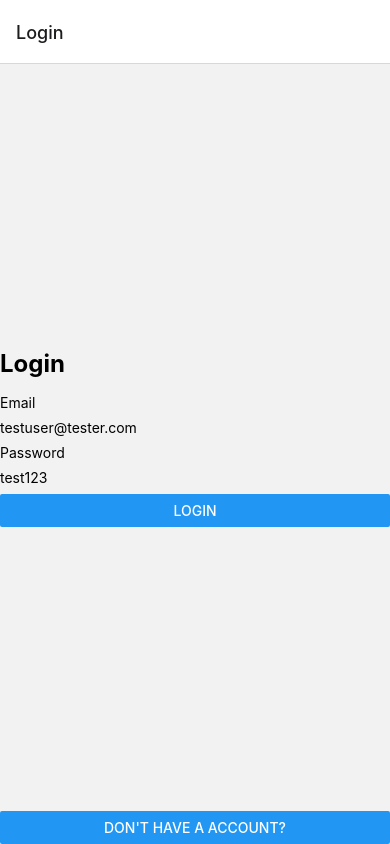
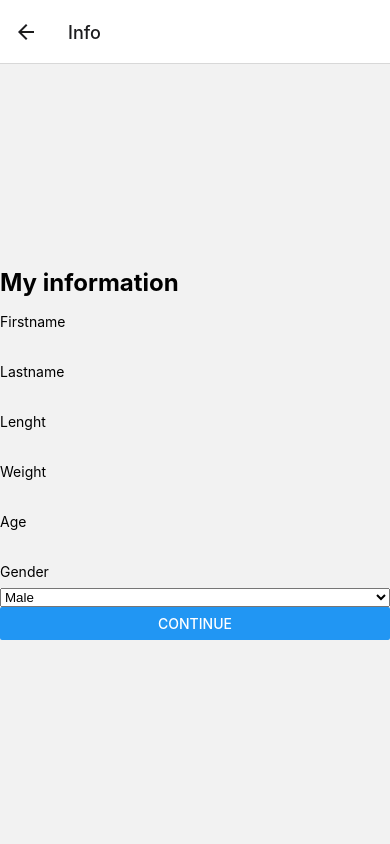
Before and after one commit to MobKehRyhma16/Health-app, a React Native app: screen /Info in a window 390 px wide. Built offline with nearby package versions, Linux system fonts and the light colour scheme; no server answers.

Commit message:
Uudelleen tehty signup
Yhdistää autherisoidun käyttäjän databaseen

```diff
--- a/App.js
+++ b/App.js
@@ -4,6 +4,7 @@ import { createNativeStackNavigator } from '@react-navigation/native-stack';
 import { getAuth } from './Firebase/Config';
 import MyTabs from './Components/BottomTab';
 import LoginScreen from './Screens/LoginScreen';
+import InfoScreen from './Screens/InfoScreen';
 const Stack = createNativeStackNavigator();
 
 // Define the AuthNavigator component outside of the App component
@@ -11,6 +12,7 @@ const AuthNavigator = () => {
   return (
     <Stack.Navigator headerMode="none">
       <Stack.Screen name="Login" component={LoginScreen} />
+      <Stack.Screen name="Info" component={InfoScreen} />
     </Stack.Navigator>
   );
 };
--- a/Components/DrawerComponents/Info.js
+++ b/Components/DrawerComponents/Info.js
@@ -1,13 +1,103 @@
-import React from "react";
-import { View, Text, TextInput, Button, StyleSheet, SafeAreaView } from "react-native";
-import DrawerStyles from "./DrawerStyles";
+import { useState } from 'react';
+import { View, Text, TextInput, Button, StyleSheet, SafeAreaView } from 'react-native';
+import DrawerStyles from './DrawerStyles';
+import { getAuth, addDoc, collection, doc, db, updateDoc} from '../../Firebase/Config';
+import { Picker } from '@react-native-picker/picker';
 
 export default function Info() {
+
+    const [firstname, setFirstname] = useState('');
+    const [lastname, setLastname] = useState('');
+    const [length, setLength] = useState('');
+    const [weight, setWeight] = useState('');
+    const [age, setAge] = useState('');
+    const [gender, setGender] = useState('');
+    const [avatar, setAvatar] = useState('')
+
+    async function addInfo() {
+
+        try {
+        const auth = getAuth();
+        const user = auth.currentUser;
+
+        if (!user) {
+            console.log("No user signed in.");
+            return; // Exit early if no user is signed in
+        }
+
+        const uid = user.uid; // Get user's UID
+
+        // Reference the user's document under the "users" collection
+        const userDocRef = doc(db, "users", uid); // Construct reference to user document
+
+        // Update the existing user document with the new information
+        await updateDoc(userDocRef, {
+            firstname: firstname,
+            lastname: lastname,
+            length: length,
+            weight: weight,
+            age: age,
+            gender: gender,
+            avatar: avatar
+        });
+
+        console.log("User information updated successfully.");
+    } catch (error) {
+        console.error("Error updating user information:", error);
+    }
+}
+
+    /*try {
+        const auth = getAuth();
+        const user = auth.currentUser;
+        console.log(user);
+
+        if (user) {
+        const docRef = await addDoc(collection(db, "users"), {
+            firstname: firstname,
+            lastname: lastname,
+            length: length,
+            weight: weight,
+            age: age,
+            gender: gender,
+            avatar: avatar
+        });
+        console.log("Document written with ID: ", docRef.id);
+    } else {
+        console.error("User not authenticated", );
+    }
+} catch (error) {
+    console.error("Error adding document: ", error);
+}
+}
+*/
+
     return (
         <SafeAreaView style={DrawerStyles.container}>
             <View>
-                <Text style={DrawerStyles.heading}>Info</Text>
+                <Text style={DrawerStyles.heading}>My information</Text>
+                <Text style={DrawerStyles.field}>Firstname</Text>
+                <TextInput style={DrawerStyles.field} keyboardType='default' value={firstname} onChangeText={text => setFirstname(text)} />
+                <Text style={DrawerStyles.field}>Lastname</Text>
+                <TextInput style={DrawerStyles.field} keyboardType='default' value={lastname} onChangeText={text => setLastname(text)} />
+                <Text style={DrawerStyles.field}>Lenght</Text>
+                <TextInput style={DrawerStyles.field} keyboardType='default' value={length} onChangeText={text => setLength(text)} />
+                <Text style={DrawerStyles.field}>Weight</Text>
+                <TextInput style={DrawerStyles.field} keyboardType='default' value={age} onChangeText={text => setAge(text)} />
+                <Text style={DrawerStyles.field}>Age</Text>
+                <TextInput style={DrawerStyles.field} keyboardType='default' value={weight} onChangeText={text => setWeight(text)} />
+                <Text style={DrawerStyles.field}>Gender</Text>
+                <Picker
+                    selectedValue={gender}
+                    onValueChange={(itemValue, itemIndex) =>
+                        setGender(itemValue)
+                    }>
+                    <Picker.Item label="Male" value="male" />
+                    <Picker.Item label="Female" value="female" />
+                    <Picker.Item label="Other" value="other" />
+                </Picker>
+                <Button title='Continue' onPress={addInfo} />
             </View>
         </SafeAreaView>
     );
-}
+};
--- a/Components/DrawerComponents/Signup.js
+++ b/Components/DrawerComponents/Signup.js
@@ -1,48 +1,49 @@
 import { useState } from 'react';
 import { getAuth, createUserWithEmailAndPassword } from '../../Firebase/Config';
-import { View, Text, TextInput, Button, StyleSheet, SafeAreaView } from 'react-native';
+import { View, Text, TextInput, Button, SafeAreaView } from 'react-native';
 import DrawerStyles from './DrawerStyles';
-import { addDoc, collection, db } from '../../Firebase/Config';
+import { addDoc,collection, doc, setDoc, db } from '../../Firebase/Config';
+import { useNavigation } from '@react-navigation/native';
 
 export default function Signup() {
-
+    const navigation = useNavigation();
     const [email, setEmail] = useState('testuser@tester.com');
     const [password, setPassword] = useState('test123');
 
-    async function addData() {
+    const goToInfo = () => {
+        navigation.navigate('Info');
+    }
+
+    async function addData(uid) {
         try {
-            const docRef = await addDoc(collection(db, "users"), {
-              email: email,
-              password: password,
-            });
-            console.log("Document written with ID: ", docRef.id);
-          } catch (e) {
-            console.error("Error adding document: ", e);
+            const userDocRef = doc(collection(db, "users"), uid);
+            await setDoc(userDocRef, { email, password }); // Add user data to Firestore
+            console.log("Document written with ID:", uid);
+        } catch (error) {
+            console.error("Error adding document:", error);
         }
     }
 
     const signup = async () => {
-
         try {
             const auth = getAuth();
             const userCredential = await createUserWithEmailAndPassword(auth, email, password);
-            // User registration successful
             const user = userCredential.user;
-            addData();
+            addData(user.uid); // Add user data to Firestore with the same UID
             console.log('User registered:', user.uid);
-            return user; // Return user data if needed
+            return user;
         } catch (error) {
-            // Handle errors
-            if (error.code === 'auth/email-already-in-use') {
-                console.log('Email address is already in use.');
-            } else if (error.code === 'auth/weak-password') {
-                console.log('Password is too weak.');
-            } else {
             console.error('Error registering user:', error.message);
-            }
-            return null; // Return null or handle error as needed
+            return null;
         }
     };
+
+    const handleSignupAndNavigate = async () => {
+        const user = await signup(); // Wait for signup process to complete
+        if (user) {
+            goToInfo(); // Navigate to Info screen if signup is successful
+        }
+    }
 
     return (
         <SafeAreaView style={DrawerStyles.container}>
@@ -52,7 +53,7 @@ export default function Signup() {
                 <TextInput style={DrawerStyles.field} keyboardType='default' value={email} onChangeText={text => setEmail(text)} />
                 <Text style={DrawerStyles.field}>Password</Text>
                 <TextInput style={DrawerStyles.field} keyboardType='default' value={password} onChangeText={text => setPassword(text)} />
-                    <Button title='Signup' onPress={signup} />
+                <Button title='Signup' onPress={handleSignupAndNavigate} />
             </View>
         </SafeAreaView>
     );
--- a/Firebase/Config.js
+++ b/Firebase/Config.js
@@ -1,6 +1,6 @@
 // Import the functions you need from the SDKs you need
 import { initializeApp } from "firebase/app";
-import { getFirestore, collection, addDoc, serverTimestamp, query, onSnapshot} from "firebase/firestore";
+import { getFirestore, collection, addDoc, updateDoc,setDoc, doc, serverTimestamp, query, onSnapshot} from "firebase/firestore";
 import { initializeAuth, getReactNativePersistence, getAuth, signInWithEmailAndPassword, createUserWithEmailAndPassword  } from "firebase/auth";
 import ReactNativeAsyncStorage from '@react-native-async-storage/async-storage';
 // import { FIREBASE_API_KEY, FIREBASE_AUTH_DOMAIN, FIREBASE_PROJECT_ID, FIREBASE_STORAGE_BUCKET, FIREBASE_MESSAGING_SENDER_ID, FIREBASE_APP_ID} from '@env';
@@ -39,12 +39,15 @@ export {
     firestore,
     auth,
     db,
+    doc,
     getAuth,
     signInWithEmailAndPassword,
     createUserWithEmailAndPassword,
     WORKOUTS,
     collection,
     addDoc,
+    updateDoc,
+    setDoc,
     serverTimestamp,
     query,
     onSnapshot,
--- /dev/null
+++ b/Screens/InfoScreen.js
@@ -0,0 +1,27 @@
+import React from "react";
+import { View, Text, TextInput, Button, StyleSheet, SafeAreaView } from "react-native";
+import Info from "../Components/DrawerComponents/Info";
+
+export default function InfoScreen() {
+
+    return (
+        <SafeAreaView style={styles.container}>
+            <View>
+                <Info />
+            </View>
+        </SafeAreaView>
+    );
+}
+
+const styles = StyleSheet.create({
+    container: {
+        flex: 1,
+        justifyContent: 'center',
+        padding: 16,
+    },
+    heading: {
+        fontSize: 24,
+        fontWeight: 'bold',
+        marginBottom: 16,
+    },
+});
--- a/package.json
+++ b/package.json
@@ -12,6 +12,7 @@
     "@expo/metro-runtime": "~3.1.3",
     "@expo/vector-icons": "^14.0.0",
     "@react-native-async-storage/async-storage": "1.21.0",
+    "@react-native-picker/picker": "^2.6.1",
     "@react-navigation/bottom-tabs": "^6.5.19",
     "@react-navigation/drawer": "^6.6.14",
     "@react-navigation/native": "^6.1.16",
```
Also changed, not shown: 1 other file (tests, documents, lock files or other folders). Lines whose indentation alone changed are shown as unchanged.
